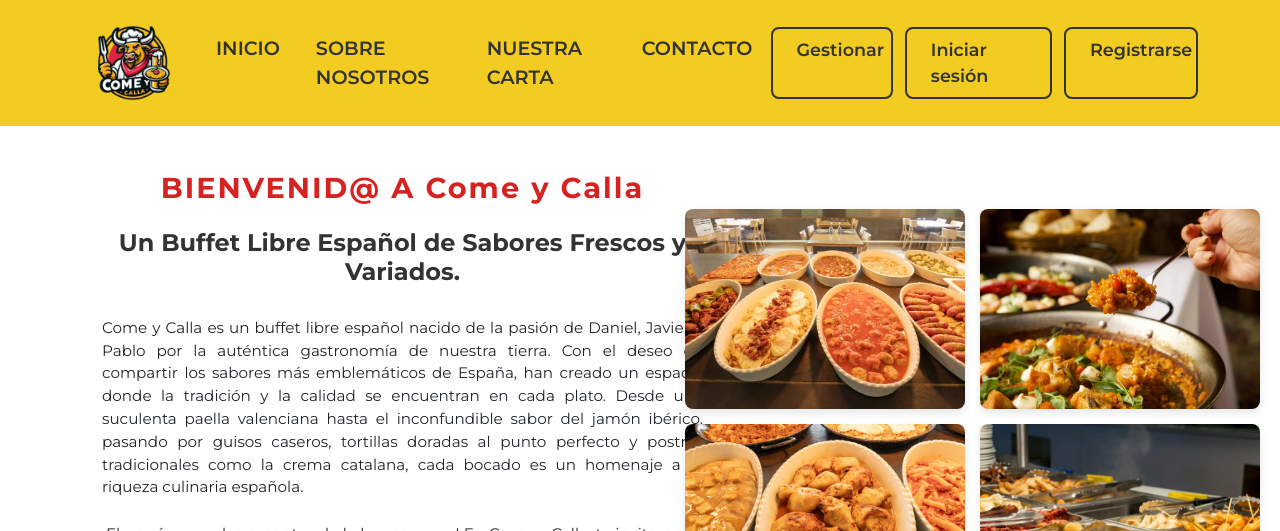
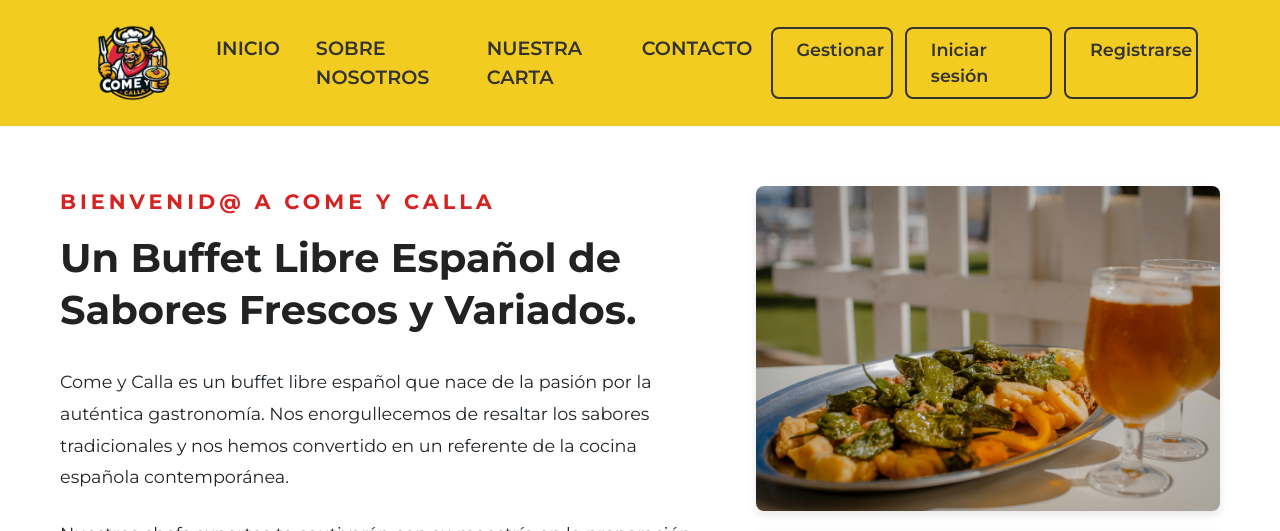
Before and after one commit to Javier-Jimenez1/ProyectoComeyCalla, a Django app: page /restaurante/aboutus/ in a window 1280 px wide. Shown: the top 531 px of the page. Run offline with Django 5.2, Linux system fonts and the light colour scheme; grey boxes are pictures that could not be loaded.

Commit message:
mapa actualizado en contacto y cambios en about us

```diff
--- a/static/css/about.css
+++ b/static/css/about.css
@@ -1,84 +1,89 @@
-/* Estilos generales */
+/* ESTILOS GENERALES */
 body {
     font-family: 'Montserrat', sans-serif;
     background-color: #f8f9fa;
+    margin: 0;
+    padding: 0;
+    color: #333;
+    line-height: 1.6;
 }
 
-.welcome-text {
-    font-size: 1.8rem;
-    font-weight: bold;
-    letter-spacing: 2px;
-    color: rgb(214, 34, 33);
-    margin-bottom: 20px;
-    text-align: center;
+/* CONTENEDOR PRINCIPAL */
+.main-container {
+    max-width: 1200px;
+    margin: 60px auto;
+    padding: 0 20px;
+    display: flex;
+    align-items: flex-start;
+    gap: 40px;
 }
 
-.subtitle {
-    font-size: 1.5rem;
-    margin-bottom: 30px;
-    color: #333;
-    font-weight: bold;
-    text-align: center;
+/* COLUMNA DE TEXTO (izquierda) */
+.text-column {
+    flex: 1;
 }
 
-.content {
-    padding: 40px 0;
+.welcome-title {
+    font-size: 1.3rem;
+    letter-spacing: 4px;
+    color: rgb(214, 34, 33);
+    margin-bottom: 15px;
+    text-transform: uppercase;
+    font-weight: 700;
 }
 
-/* Botón Saber más */
-.btn-container .btn-primary {
-    background-color: rgb(214, 34, 33) !important;
-    border-color: rgb(214, 34, 33) !important;
-    color: white !important;
-    padding: 10px 30px;
-    font-weight: bold;
-    margin-top: 20px;
-    transition: all 0.3s ease;
-    text-align: left;
+.main-headline {
+    font-size: 2.5rem;
+    font-weight: 700;
+    color: #222;
+    margin-bottom: 30px;
+    line-height: 1.3;
 }
 
-.btn-container .btn-primary:hover {
-    background-color: rgb(242, 204, 33) !important;
-    border-color: rgb(242, 204, 33) !important;
-    color: black !important;
+.content-paragraphs p {
+    margin-bottom: 25px;
+    line-height: 1.8;
+    font-size: 1.1rem;
 }
 
-.highlight {
-    color: rgb(214, 34, 33);
-    font-weight: bold;
+.cta-button {
+    display: inline-block;
+    background-color: rgb(214, 34, 33);
+    color: white;
+    padding: 12px 35px;
+    font-weight: 700;
+    border-radius: 4px;
+    text-decoration: none;
+    transition: all 0.3s;
+    font-size: 1.1rem;
+    margin-top: 10px;
 }
 
-/* Imágenes */
-.image-container {
+.cta-button:hover {
+    background-color: rgb(242, 204, 33);
+    color: #222;
+    transform: translateY(-2px);
+}
+
+/* COLUMNA DE IMÁGENES (derecha) */
+.images-column {
+    width: 40%;
     display: flex;
-    justify-content: center;
-    gap: 15px;
-    margin-bottom: 15px;
+    flex-direction: column;
+    gap: 20px;
 }
 
 .food-image {
-    width: 280px;
-    height: 200px;
+    width: 100%;
+    height: 325px;
+    object-fit: cover;
     border-radius: 8px;
     box-shadow: 0 4px 8px rgba(0,0,0,0.1);
-    object-fit: cover;
-    flex-shrink: 0;
 }
 
-/* Texto y secciones */
-.text-content {
-    text-align: justify;
-    padding: 0 20px;
-}
-
-.smaller-text {
-    font-size: 0.95rem;
-    line-height: 1.5;
-}
-
-/* Sección de fondo completo */
+/* SECCIÓN INFERIOR */
 .full-width-section {
-    margin-top: 50px;
+    margin: 80px 0;
     padding: 80px 0;
     width: 100vw;
     position: relative;
--- a/templates/about_us.html
+++ b/templates/about_us.html
@@ -1,5 +1,4 @@
 {% load static %}
-
 <!DOCTYPE html>
 <html lang="es">
 <head>
@@ -7,68 +6,71 @@
     <meta name="viewport" content="width=device-width, initial-scale=1.0">
     <title>Sobre nosotros - Come y Calla</title>
     <link href="https://cdn.jsdelivr.net/npm/bootstrap@5.3.0/dist/css/bootstrap.min.css" rel="stylesheet">
-    <link href="https://fonts.googleapis.com/css2?family=Poppins:wght@400;500;600&display=swap" rel="stylesheet">
+    <link href="https://fonts.googleapis.com/css2?family=Montserrat:wght@400;500;600;700&display=swap" rel="stylesheet">
     <link rel="stylesheet" href="{% static 'css/about.css' %}">
 </head>
 <body>
 
+<!-- Navbar -->
 {% include "navbar.html" %}
 
-    <div class="container content">
-        <div class="row align-items-center">
-            <div class="col-lg-7">
-                <div class="welcome-text">BIENVENID@ A Come y Calla</div>
-                <h1 class="subtitle">Un Buffet Libre Español de Sabores Frescos y Variados.</h1>
+<div class="main-container">
+    <div class="text-column">
+            <div class="welcome-title">BIENVENID@ A COME Y CALLA</div>
 
-                <div class="text-content">
-                    <p class="smaller-text">
-                        Come y Calla es un buffet libre español nacido de la pasión de Daniel, Javier y Pablo por la auténtica gastronomía de nuestra tierra. Con el deseo de compartir los sabores más emblemáticos de España, han creado un espacio donde la tradición y la calidad se encuentran en cada plato.
-                        Desde una suculenta paella valenciana hasta el inconfundible sabor del jamón ibérico, pasando por guisos caseros, tortillas doradas al punto perfecto y postres tradicionales como la crema catalana, cada bocado es un homenaje a la riqueza culinaria española.
+        <h1 class="main-headline">Un Buffet Libre Español de Sabores Frescos y Variados.</h1>
+
+        <div class="content-paragraphs">
+            <p>
+                Come y Calla es un buffet libre español que nace de la pasión por la auténtica gastronomía.
+                Nos enorgullecemos de resaltar los sabores tradicionales y nos hemos convertido en un referente
+                de la cocina española contemporánea.
             </p>
 
-                    <p class="smaller-text mt-4">
-                        ¡El paraíso para los amantes de la buena mesa! En Come y Calla, te invitamos a disfrutar de un festín de sabores donde la tradición, la frescura y la variedad se combinan para ofrecerte una experiencia gastronómica inolvidable.
+            <p>
+                Nuestros chefs expertos te cautivarán con su maestría en la preparación de las más deliciosas
+                especialidades. Desde la suculenta paella valenciana hasta el inconfundible jamón ibérico,
+                cada bocado es una celebración de los ingredientes más frescos.
             </p>
 
-                    <div class="btn-container mt-4">
-                        <a href="{% url 'carta_page' %}" class="btn btn-primary">Saber más</a>
+            <p>
+                ¡El paraíso para los amantes de la buena mesa! Te invitamos a un festín donde tradición,
+                frescura y variedad se combinan para ofrecerte una experiencia inolvidable.
+            </p>
         </div>
+
+        <a href="{% url 'carta_page' %}" class="cta-button">Saber más</a>
+    </div>
+
+    <div class="images-column">
+        <img src="{% static 'img/presentacion_1.jpg' %}" alt="Paella valenciana" class="food-image">
+        <img src="{% static 'img/presentacion_2.jpg' %}" alt="Jamón ibérico" class="food-image">
     </div>
 </div>
 
-            <div class="col-lg-5">
-                <div class="image-container">
-                    <img src="{% static 'img/presentacion1.webp' %}" alt="Paella valenciana" class="food-image">
-                    <img src="{% static 'img/presentacion2.webp' %}" alt="Jamón ibérico" class="food-image">
-                </div>
-                <div class="image-container">
-                    <img src="{% static 'img/presentacion3.jpg' %}" alt="Tapas variadas" class="food-image">
-                    <img src="{% static 'img/presentacion4.webp' %}" alt="Postres tradicionales" class="food-image">
-                </div>
-            </div>
-        </div>
-    </div>
-
-    <div class="full-width-section">
+<!-- Sección Inferior (tu diseño original) -->
+<section class="full-width-section">
     <div class="overlay"></div>
     <div class="section-content">
-            <h2 class="section-title">Descubre la Magia Española en Come y Calla
-                <br></h2>
+        <h2 class="section-title">Descubre la Magia Española en Come y Calla</h2>
 
-            <div class="text-content">
-                <p class="smaller-text">
-                    Nuestro buffet libre Español no solo ofrece una variedad incomparable de platos, sino que también destaca por su compromiso con la comida fresca y saludable. Utilizamos ingredientes de alta calidad y nos aseguramos de que cada plato se prepare con cuidado y atención a los detalles. Ya seas un amante de la comida vegana, vegetariana o carnívora, encontrarás opciones que satisfagan tus preferencias y necesidades dietéticas.
+        <div class="section-text">
+            <p>
+                Nuestro buffet libre no solo ofrece una variedad incomparable de platos, sino que también
+                destaca por su compromiso con la comida fresca y saludable. Utilizamos ingredientes de
+                alta calidad y preparación artesanal.
             </p>
 
-                <p class="smaller-text mt-4">
-                    ¡Te esperamos con los brazos abiertos para ofrecerte una experiencia que deleitará tus sentidos y te dejará con ganas de más!
+            <p>
+                Ya seas amante de la comida vegana, vegetariana o carnívora, encontrarás opciones que
+                satisfagan tus preferencias. ¡Te esperamos para ofrecerte una experiencia que deleitará
+                tus sentidos!
             </p>
         </div>
     </div>
-    </div>
-    <br>
-    <br>
+</section>
 
+<!-- Footer -->
 {% include "footer.html" %}
 
 <script src="https://cdn.jsdelivr.net/npm/bootstrap@5.3.0/dist/js/bootstrap.bundle.min.js"></script>
```
Also changed, not shown: other parts of static/css/about.css (+33 -34 lines), static/css/contacto.css (+0 -15 lines), templates/contacto.html (+2 -6 lines), static/img/presentacion1.webp (deleted), static/img/presentacion2.webp (deleted), static/img/presentacion3.jpg (deleted), static/img/presentacion4.webp (deleted), static/img/presentacion_1.jpg (added), 1 other file. Lines whose indentation alone changed are shown as unchanged.
